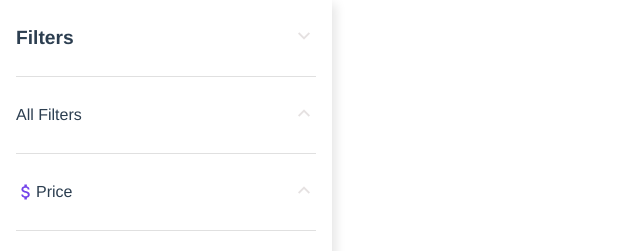
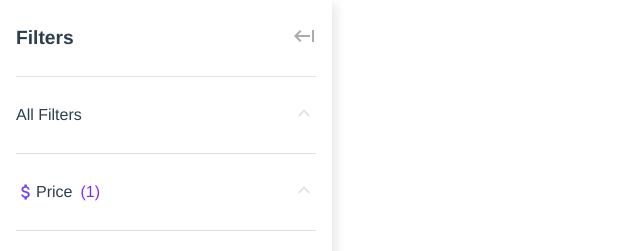
Before and after one commit to Harshit9651/figma2, a Vue app: page / in a window 1280 px wide. Shown: the top 251 px of the page, without its empty margins (0-640 px from the left). Built offline with nearby package versions, Linux system fonts and the light colour scheme.

Commit message:
add color on price section

```diff
--- a/src/components/SlidBar.vue
+++ b/src/components/SlidBar.vue
@@ -8,7 +8,7 @@
       <div class="right">
         <button @click="toggleSidebar">
           <img
-            :src="sidebarVisible ? require('../assets/expand_less.png') : require('../assets/expand_more.png')"
+            src="../assets/start.png"
             alt="Toggle Sidebar"
           />
         </button>
@@ -53,7 +53,7 @@
         <div class="filter-header">
           <div class="left">
             <img src="../assets/attach_money.png" alt="Price" />
-            <span>Price</span>
+            <span>Price <div class="price-selected">({{ 1 }})</div> </span>
           </div>
           <button @click="togglePriceExtended">
             <img
@@ -63,7 +63,7 @@
           </button>
         </div>
 
-        <div v-if="priceExtended">
+        <div class="price-button"  v-if="priceExtended">
           <button class="price-option" @click="setActivePrice('free')">Free</button>
           <button class="price-option" @click="setActivePrice('paid')">Paid</button>
         </div>
@@ -235,7 +235,59 @@ hr {
   border-top: 1px solid #e0e0e0;
 }
 
-.price-option,
+/* Price Section Styles */
+.price-section {
+  .filter-header {
+    display: flex;
+    justify-content: space-between;
+    align-items: center;
+  }
+
+  .left {
+    display: flex;
+    align-items: center;
+
+    span {
+      display: flex;
+      align-items: center; // Align items in a row
+    }
+
+    .price-selected {
+      color: blueviolet;
+      margin-left: 0.5rem; // Space between price and count
+    }
+  }
+.price-button{
+  display: flex;
+  gap:1rem;
+  align-items: center;
+ .price-option {
+    padding: .6rem;
+    margin: 0.5rem 0;
+    cursor: pointer;
+
+    color: white;
+    border: 1px solid black;
+    color: black;
+    border-radius: 1.5rem;
+
+  }
+}
+
+
+  .price-option:hover {
+    background-color: #218838;
+  }
+}
+
+/* File Type Section Styles */
+.file-type-section {
+  .filter-header {
+    display: flex;
+    justify-content: space-between;
+    align-items: center;
+  }
+
   .file-option {
     padding: 0.5rem;
     margin: 0.5rem 0;
@@ -247,9 +299,17 @@ hr {
     width: 100%;
   }
 
-.file-option:hover,
-.price-option:hover {
+  .file-option:hover {
     background-color: #218838;
+  }
+}
+
+/* Color Section Styles */
+.color-section {
+  .filter-header {
+    display: flex;
+    justify-content: space-between;
+    align-items: center;
   }
 
   .color-options {
@@ -268,4 +328,6 @@ hr {
   .color-option:hover {
     opacity: 0.8;
   }
+}
+
 </style>
```
Also changed, not shown: src/assets/start.png (added). Lines whose indentation alone changed are shown as unchanged.
